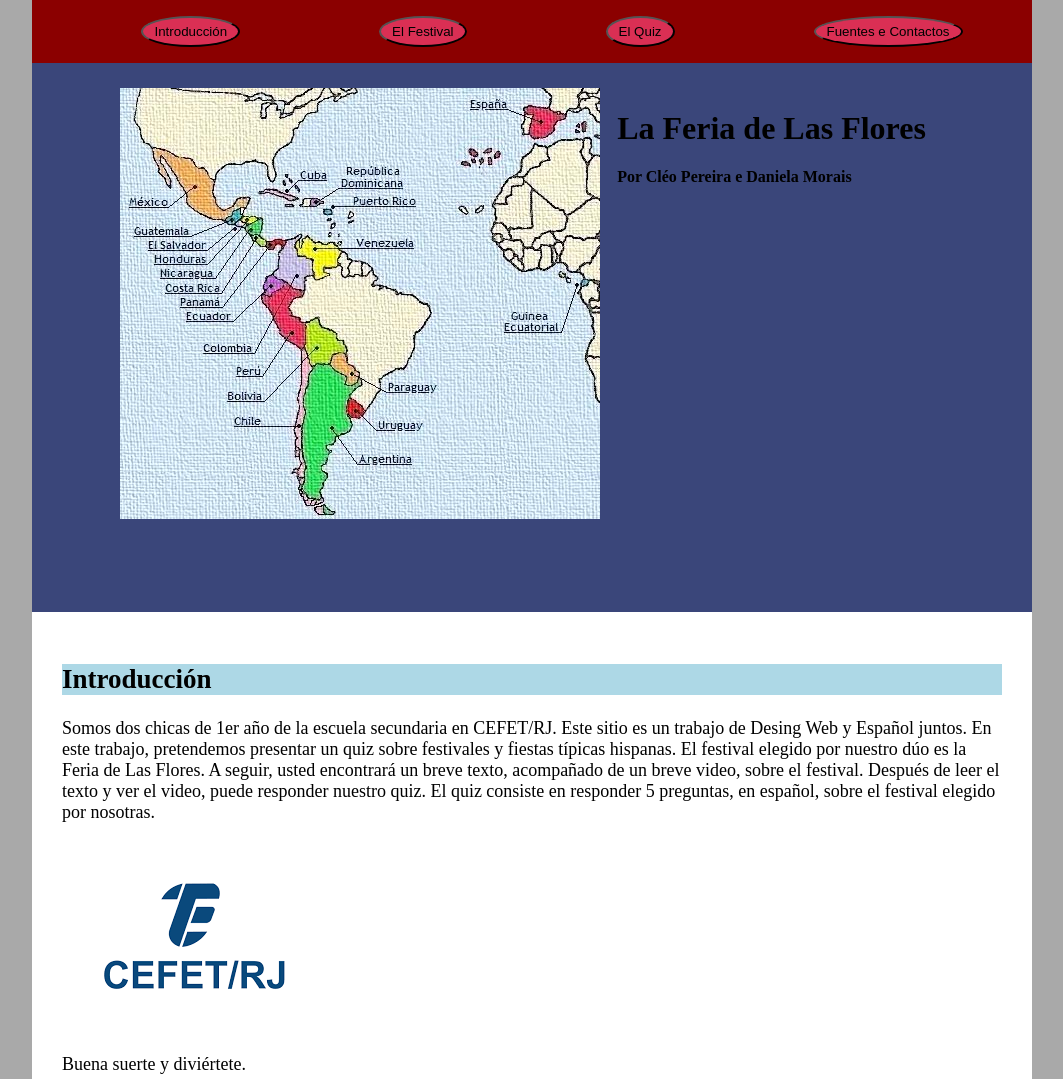
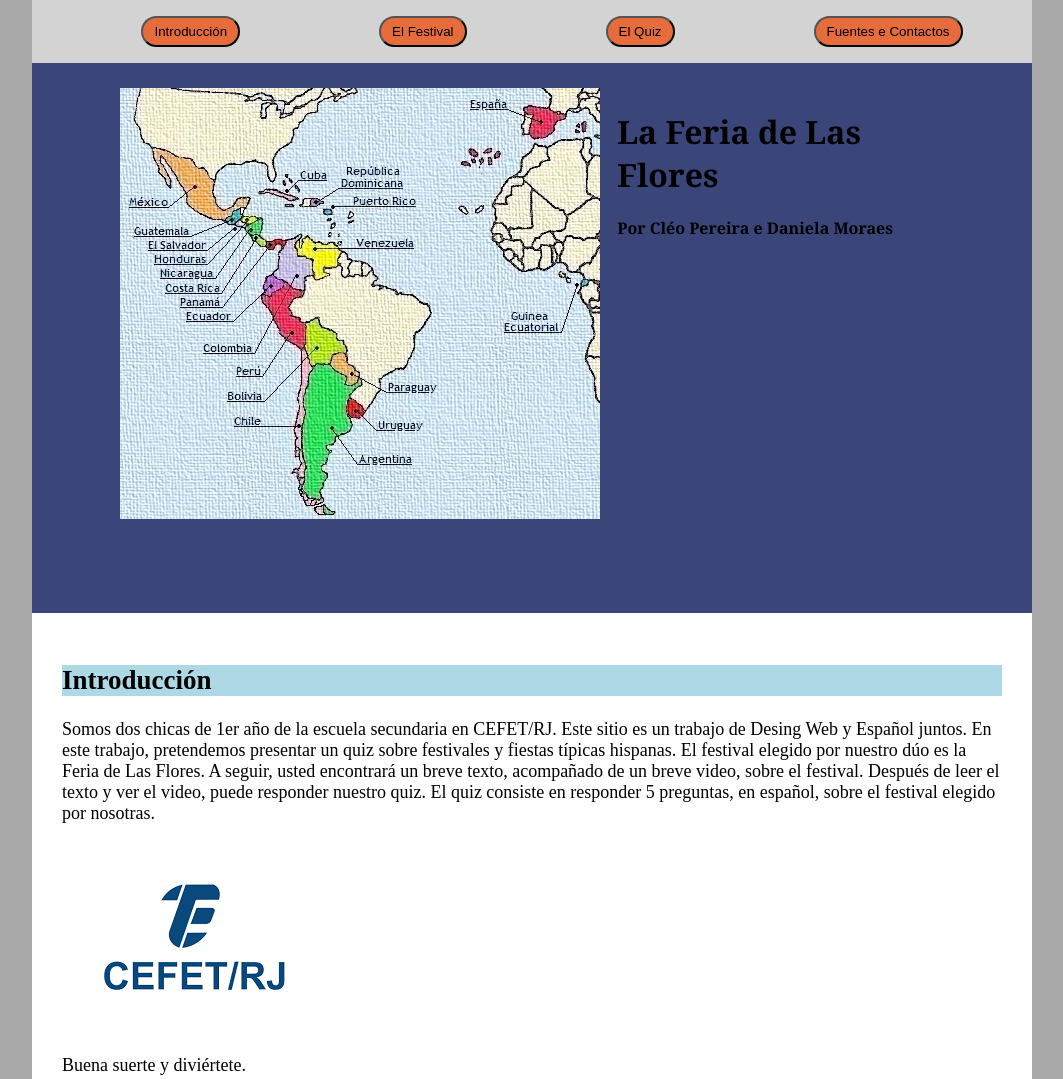
Before and after one commit to cleo-pereira/cleo-pereira.github.io, a plain HTML site: page laferiadelasflores/index.html in a window 1280 px wide. Shown: the top 1079 px of the page, without its empty margins (108-1171 px from the left). Drawn offline with Linux system fonts and the light colour scheme; files that its build step writes are made by us from their sources; a script that the page names is missing.

Commit message:
mudanças no html e no css

```diff
--- a/laferiadelasflores/estilosf.css
+++ b/laferiadelasflores/estilosf.css
@@ -48,7 +48,7 @@ h3{
 }
 
 .menu{
-  background-color: darkred;
+  background-color:#d3d3d3;
   position: fixed;
   width:1000px;
   top: 0;
@@ -67,8 +67,8 @@ h3{
 }
 
 .menu button{
-  background-color: rgb(218, 47, 84);
-  border-radius: 50%;
+  background-color: rgb(231, 108, 60);
+  border-radius: 20px;
 }
 
 .menu a {
@@ -89,6 +89,7 @@ a {
 .nomepagina{
   display: flex;
   padding: 5em;
+  font-family: Georgia, 'Times New Roman', Times, serif;
 }
 
 .festival div{
--- a/laferiadelasflores/index.html
+++ b/laferiadelasflores/index.html
@@ -58,7 +58,7 @@
 			</div>
 			<div>
 				<h1 class="titulo">La Feria de Las Flores</h1>
-				<h4 class="subtitulo">Por Cléo Pereira e Daniela Morais</h4>
+				<h4 class="subtitulo">Por Cléo Pereira e Daniela Moraes</h4>
 			</div>
 		</div>
 	</header>
@@ -193,7 +193,9 @@
 				<h3>Contactos</h3>
 				<ul>
 					<li>cleo.ferreira@aluno.cefet-rj.br</li>
+					<li><a href="https://cleo-pereira.github.io">Site pessoal (Cléo Pereira)</a></li>
 					<li>daniela.morais@aluno.cefet-rj.br</li>
+					<li><a href="https://daniela-moraesbr.github.io">Site pessoal (Daniela Moraes)</a></li>
 				</ul>
 				<br><br><br>
 			</div>
```
